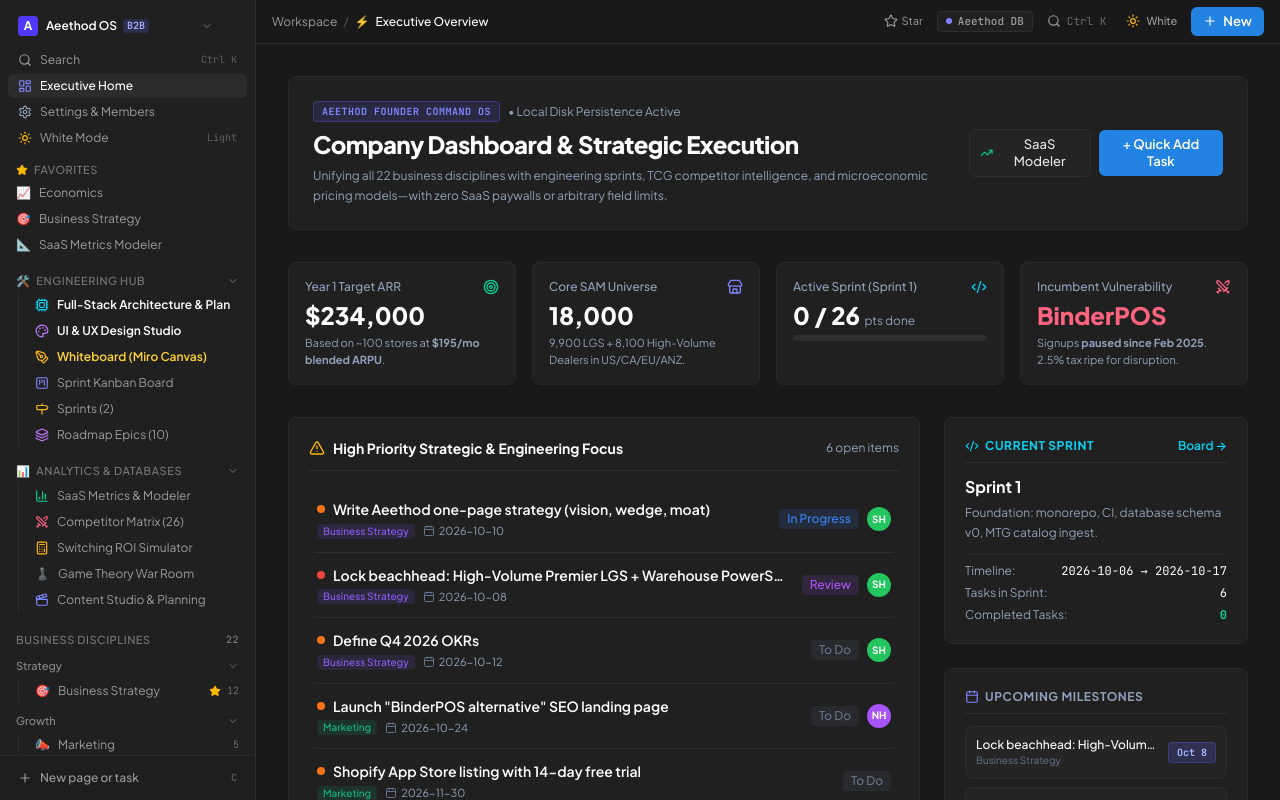
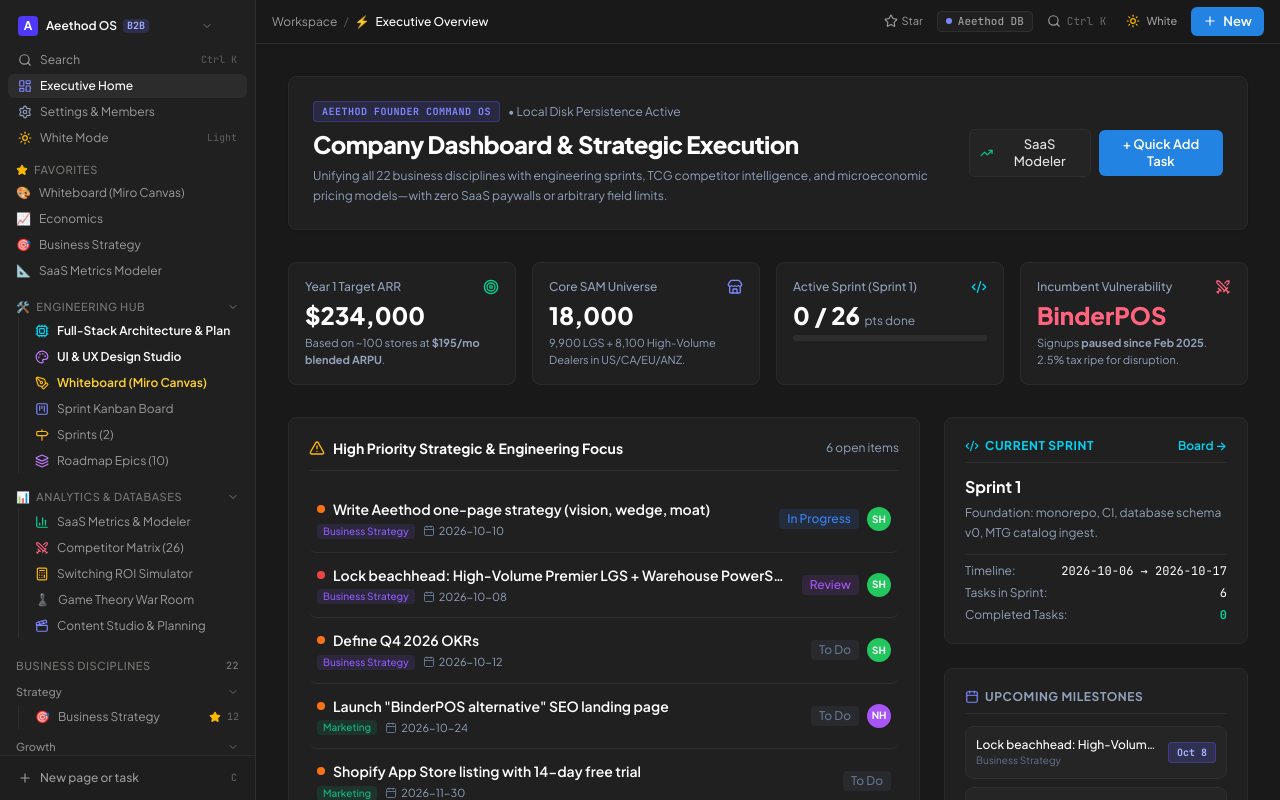
Before and after one commit to SadidSD/Aeethod-OS, a React (Vite) app: page / in a window 1280 px wide. Built offline with nearby package versions, Linux system fonts and the light colour scheme; no server answers; the database is empty.

Commit message:
feat: pin Whiteboard (Miro Canvas) into Favorites in sidebar

```diff
--- a/src/components/Sidebar.tsx
+++ b/src/components/Sidebar.tsx
@@ -268,6 +268,10 @@ export const Sidebar: React.FC = () => {
                 } else if (favId === 'game-theory') {
                   name = 'Game Theory War Room';
                   emoji = '♟️';
+                } else if (favId === 'whiteboard') {
+                  name = 'Whiteboard (Miro Canvas)';
+                  emoji = '🎨';
+                  link = '#/whiteboard';
                 }
 
                 return (
--- a/src/store.ts
+++ b/src/store.ts
@@ -154,7 +154,17 @@ export const useStore = create<State>((set, get) => ({
   paletteOpen: false,
   quickAddOpen: false,
   sidebarOpen: typeof window !== 'undefined' ? localStorage.getItem('notion_sidebar') !== 'false' : true,
-  favorites: typeof window !== 'undefined' ? JSON.parse(localStorage.getItem('notion_favorites') || '["economics", "strategy", "metrics"]') : ['economics', 'strategy', 'metrics'],
+  favorites: typeof window !== 'undefined'
+    ? (() => {
+        try {
+          const list = JSON.parse(localStorage.getItem('notion_favorites') || '[]');
+          if (Array.isArray(list) && list.length > 0) {
+            return list.includes('whiteboard') ? list : [...list, 'whiteboard'];
+          }
+        } catch {}
+        return ['whiteboard', 'economics', 'strategy', 'metrics'];
+      })()
+    : ['whiteboard', 'economics', 'strategy', 'metrics'],
   peekMode: (typeof window !== 'undefined' ? (localStorage.getItem('notion_peek_mode') as 'side' | 'center' | 'full') : null) || 'side',
   theme: typeof window !== 'undefined' ? ((localStorage.getItem('notion_theme') as 'dark' | 'light') || 'dark') : 'dark',
 
```
